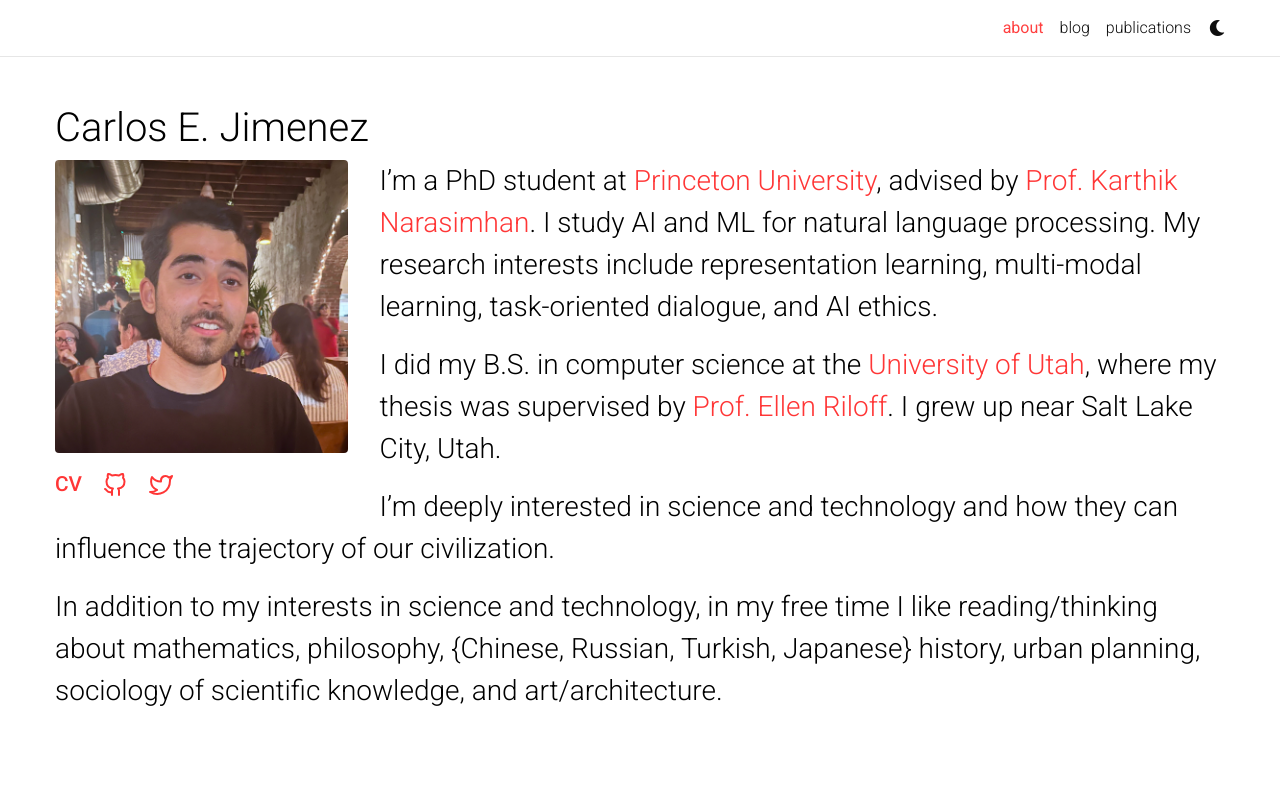
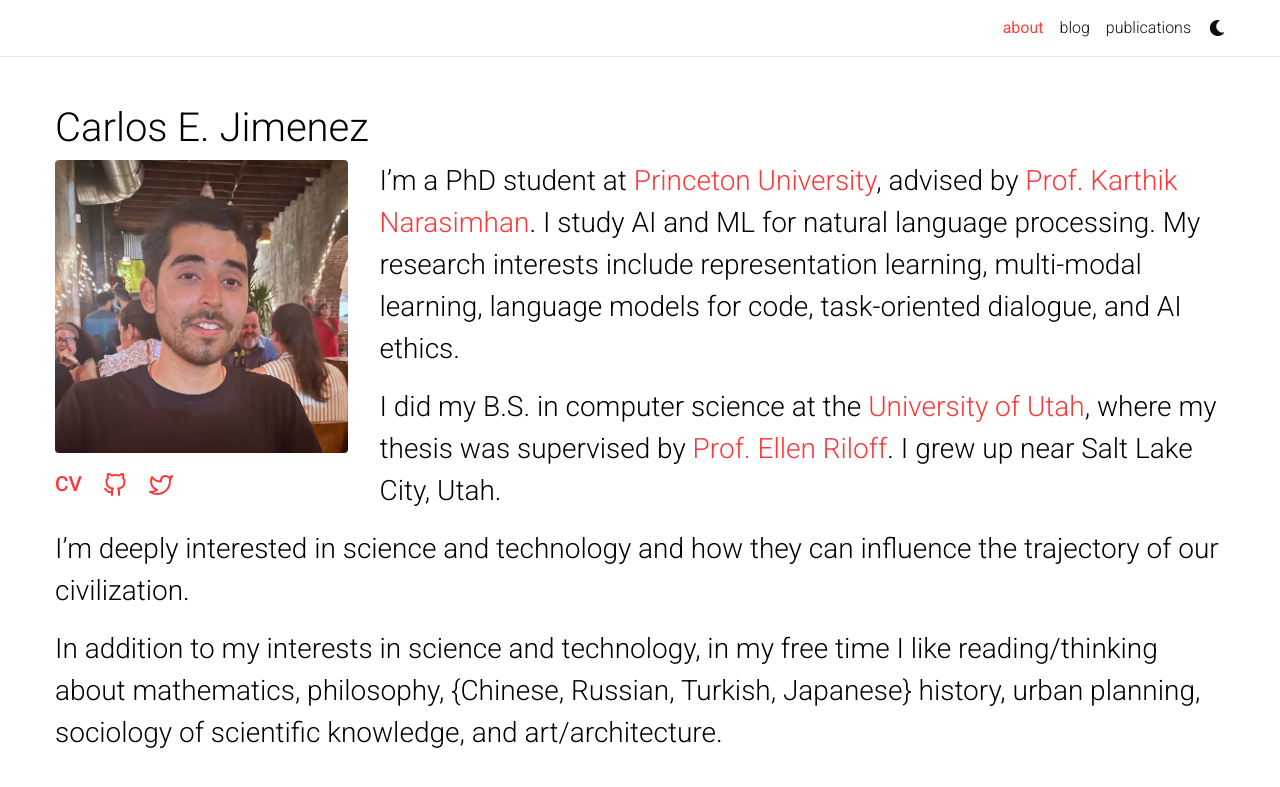
Before and after one commit to carlosejimenez/carlosejimenez.github.io, a Jekyll site: the page built from _pages/about.md, in a window 1280 px wide. Shown: the top 787 px of the page. Built offline with Jekyll 4.4.1, drawn with Linux system fonts in a browser that asks for light colours; full-size pictures stand in for the smaller copies a plugin makes; comment, search, counter and statistics services are not loaded; a style sheet for code colours, icons or effects is not loaded.

Commit message:
Update about

```diff
--- a/_pages/about.md
+++ b/_pages/about.md
@@ -13,7 +13,7 @@
 social: true
 ---
 
-I'm a PhD student at [Princeton University](https://www.cs.princeton.edu), advised by [Prof. Karthik Narasimhan](https://www.cs.princeton.edu/~karthikn/). I study AI and ML for natural language processing. My research interests include representation learning, multi-modal learning, task-oriented dialogue, and AI ethics.
+I'm a PhD student at [Princeton University](https://www.cs.princeton.edu), advised by [Prof. Karthik Narasimhan](https://www.cs.princeton.edu/~karthikn/). I study AI and ML for natural language processing. My research interests include representation learning, multi-modal learning, language models for code, task-oriented dialogue, and AI ethics.
 
 I did my B.S. in computer science at the [University of Utah](https://www.cs.utah.edu/), where my thesis was supervised by [Prof. Ellen Riloff](http://www.cs.utah.edu/~riloff/). I grew up near Salt Lake City, Utah.
 
```
